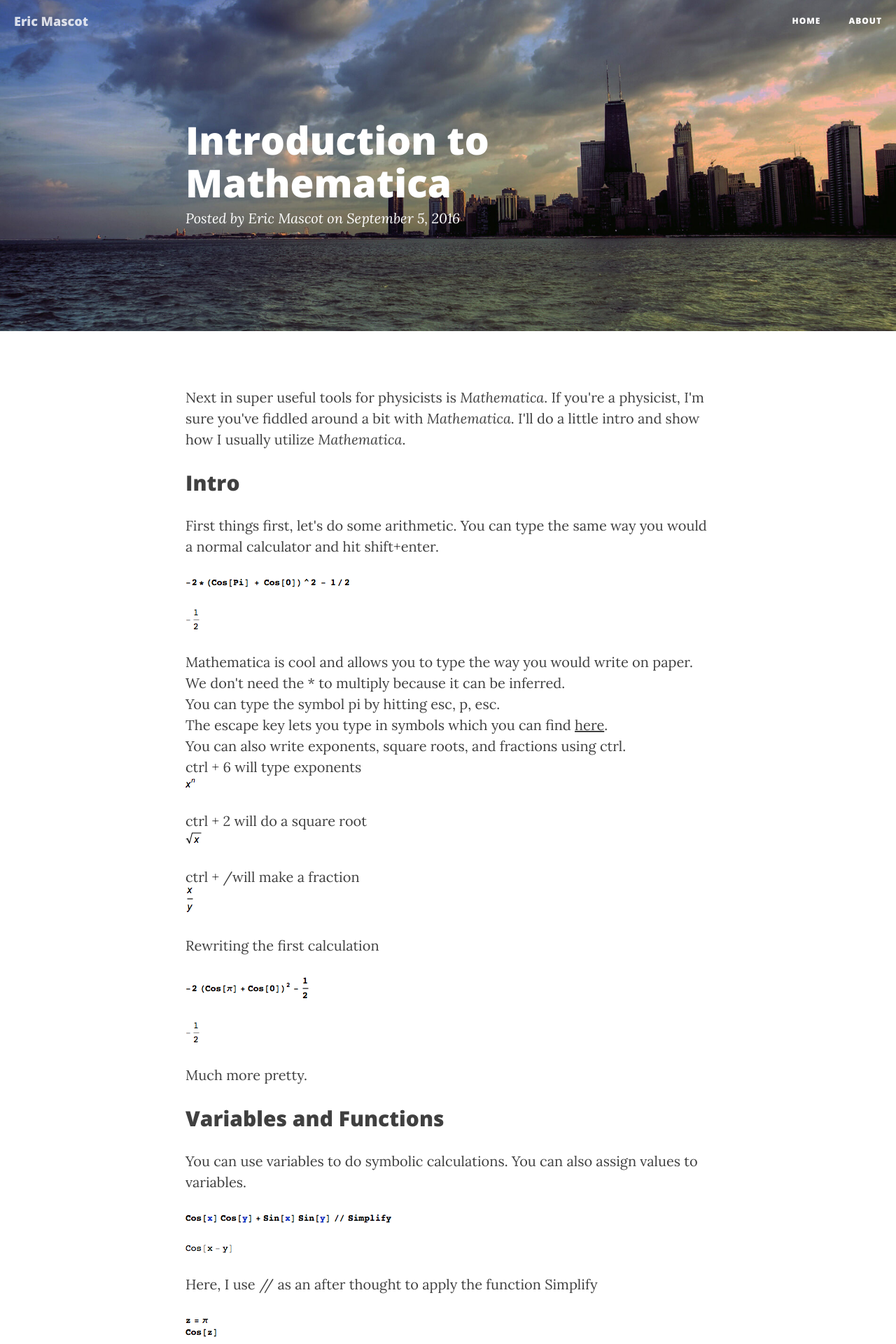
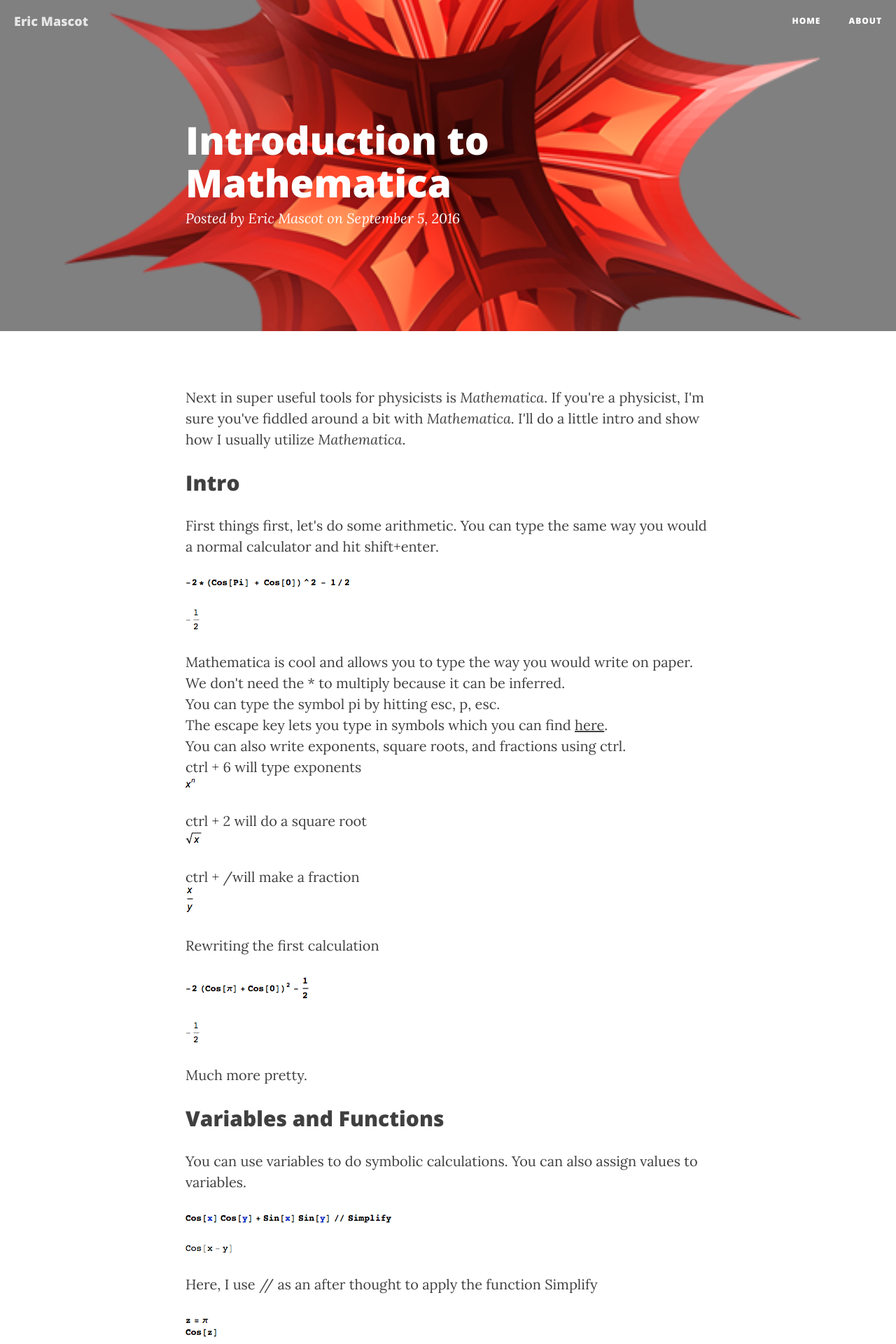
Before and after one commit to emascot/emascot.github.io, a Jekyll site: the page built from _posts/2016-09-05-intro-to-mathematica.html, in a window 1280 px wide. Shown: the top 1920 px of the page at 70% size. Built offline with Jekyll 4.4.1, drawn with Linux system fonts in a browser that asks for light colours; nearby versions of some CDN libraries.

Commit message:
Add header image to mathematica post

```diff
--- a/_posts/2016-09-05-intro-to-mathematica.html
+++ b/_posts/2016-09-05-intro-to-mathematica.html
@@ -3,6 +3,7 @@ layout:     post
 author:     "Eric Mascot"
 title:      "Introduction to Mathematica"
 subtitle:
+image:      "img/introduction-to-mathematica/header.png"
 category:   Tutorial
 tags:
   -
```
Also changed, not shown: assets/img/introduction-to-mathematica/header.png (added), img/introduction-to-mathematica/header.png (added).
